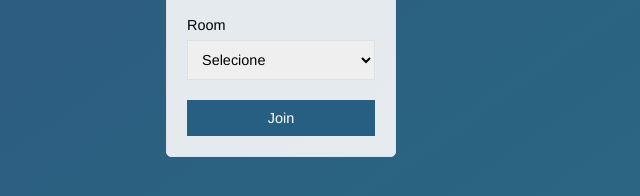
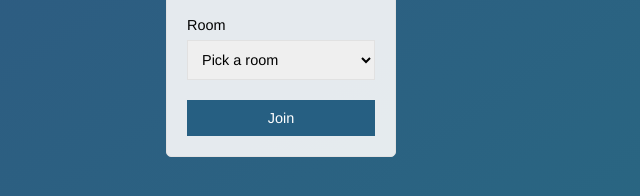
Before and after one commit to liverday/node-chat-app, a website: page public/index.html in a window 1280 px wide. Shown: the part 388-584 px from the top of the page, 359-999 px from the left. Drawn offline with nearby package versions, Linux system fonts and the light colour scheme.

Commit message:
mudando texto de select

```diff
--- a/public/index.html
+++ b/public/index.html
@@ -24,7 +24,7 @@
             <div class="form-field">
                 <label>Room</label>
                 <select name="room">
-                    <option value="">Selecione</option>
+                    <option value="">Pick a room</option>
                     <option value="Room 1">Room 1</option>
                     <option value="Room 2">Room 2</option>
                     <option value="Room 3">Room 3</option>
```
